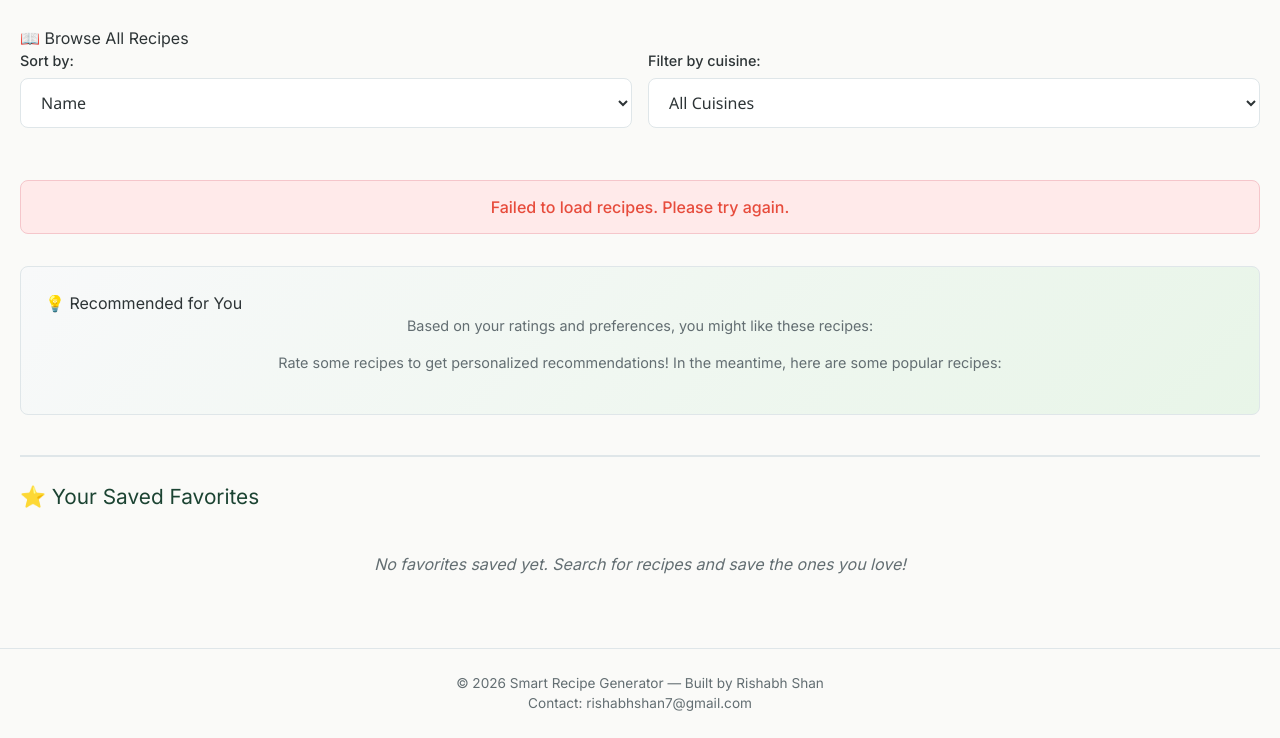
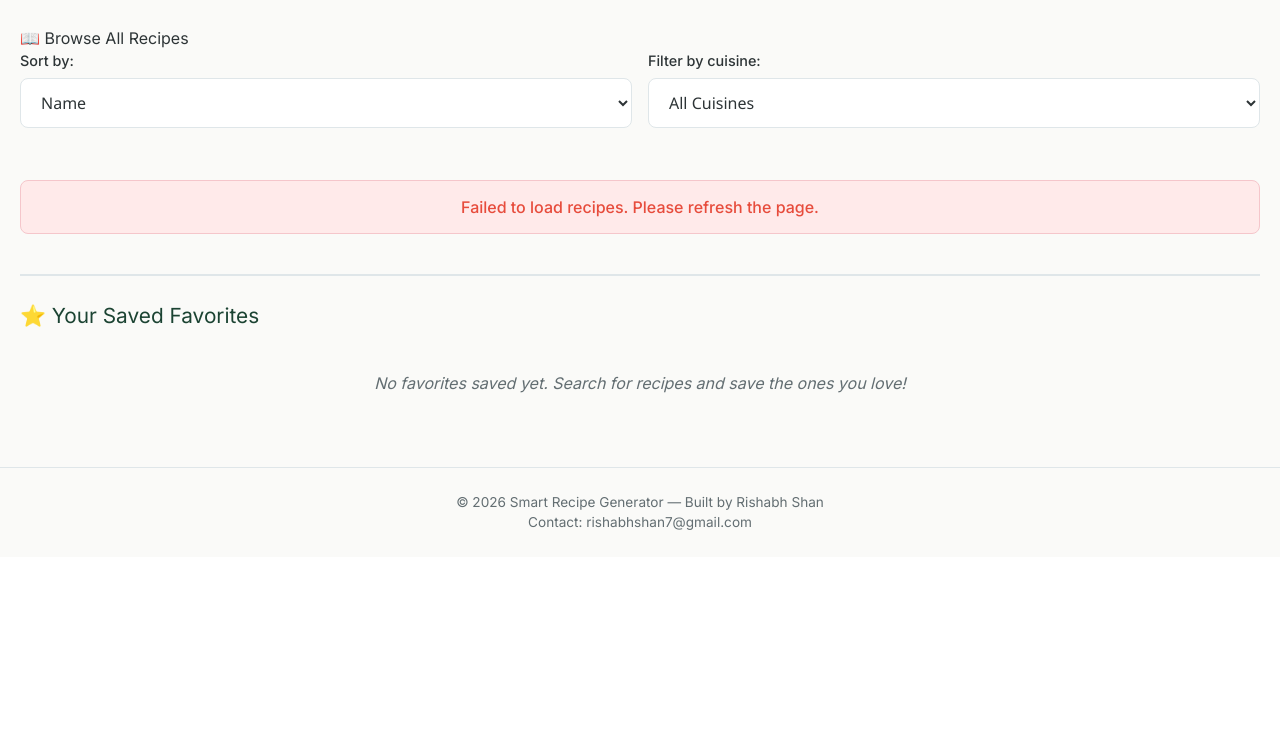
Before and after one commit to RishabhArt/FlavorFusion, a Flask app: page / in a window 1280 px wide. Shown: the part 1304-2042 px from the top of the page. After the commit the page ends 1834 px from the top, so only its background shows below. Run offline with Flask 3, Linux system fonts and the light colour scheme; data comes from the database, SQL or seed files in the repository; some libraries are stand-ins or nearby versions.

Commit message:
Remove suggestions feature and fix browse functionality

```diff
--- a/flask-app/static/js/app.js
+++ b/flask-app/static/js/app.js
@@ -22,9 +22,6 @@ document.addEventListener('DOMContentLoaded', function() {
 
     // Load all recipes for browse section
     loadAllRecipes();
-
-    // Load suggestions based on user ratings
-    loadSuggestions();
 
     // Add event listeners
     document.getElementById('search-btn').addEventListener('click', searchRecipes);
@@ -784,26 +781,26 @@ function loadAllRecipes() {
     const sortBy = document.getElementById('sort-select').value;
     const cuisineFilter = document.getElementById('browse-filter').value;
 
-    // Show loading state
-    const loadingEl = document.getElementById('browse-loading');
-    const containerEl = document.getElementById('browse-container');
-
-    if (loadingEl) loadingEl.style.display = 'block';
-    if (containerEl) containerEl.innerHTML = '';
+    // Show loading
+    document.getElementById('browse-loading').style.display = 'block';
+    document.getElementById('browse-container').innerHTML = '';
 
     fetch('/api/recipes')
-    .then(function(res) {
-        if (!res.ok) throw new Error('Network response was not ok');
-        return res.json();
+    .then(function(response) {
+        return response.json();
     })
     .then(function(recipes) {
-        // Filter by cuisine if selected
+        console.log('Loaded recipes:', recipes.length);
+
+        // Filter by cuisine
         let filteredRecipes = recipes;
-        if (cuisineFilter) {
+        if (cuisineFilter && cuisineFilter !== '') {
             filteredRecipes = recipes.filter(function(r) {
                 return r.cuisine === cuisineFilter;
             });
         }
+
+        console.log('Filtered recipes:', filteredRecipes.length);
 
         // Sort recipes
         filteredRecipes.sort(function(a, b) {
@@ -826,14 +823,13 @@ function loadAllRecipes() {
 
         // Display recipes
         displayBrowseRecipes(filteredRecipes);
-        if (loadingEl) loadingEl.style.display = 'none';
+        document.getElementById('browse-loading').style.display = 'none';
     })
     .catch(function(error) {
-        console.error('Load error:', error);
-        if (loadingEl) loadingEl.style.display = 'none';
-        if (containerEl) {
-            containerEl.innerHTML = '<div class="error-message">Failed to load recipes. Please try again.</div>';
-        }
+        console.error('Error loading recipes:', error);
+        document.getElementById('browse-loading').style.display = 'none';
+        document.getElementById('browse-container').innerHTML =
+            '<div class="error-message">Failed to load recipes. Please refresh the page.</div>';
     });
 }
 
@@ -855,7 +851,9 @@ function displayBrowseRecipes(recipes) {
         return;
     }
 
-    const recipesHTML = recipes.map(recipe => `
+    let html = '';
+    recipes.forEach(function(recipe) {
+        html += `
             <div class="recipe-card" data-recipe-id="${recipe.id}">
                 <div class="recipe-header">
                     <h3>${recipe.name}</h3>
@@ -880,103 +878,11 @@ function displayBrowseRecipes(recipes) {
                     </button>
                 </div>
             </div>
-    `).join('');
+        `;
+    });
 
-    container.innerHTML = `<div class="results-grid">${recipesHTML}</div>`;
+    container.innerHTML = html;
     console.log('Displayed', recipes.length, 'recipes in browse section');
-}
-
-// ── Load Recipe Suggestions ───────────────────────────────
-// Generates recipe suggestions based on user ratings and preferences
-function loadSuggestions() {
-    // Get user's rating history from localStorage
-    const ratingHistory = JSON.parse(localStorage.getItem('ratingHistory') || '[]');
-
-    // Always show suggestions section
-    document.getElementById('suggestions-section').style.display = 'block';
-
-    if (ratingHistory.length === 0) {
-        // Show default message for new users
-        const container = document.getElementById('suggestions-container');
-        container.innerHTML = '<p class="suggestions-intro">Rate some recipes to get personalized recommendations! In the meantime, here are some popular recipes:</p>';
-
-        // Load top rated recipes as default suggestions
-        fetch('/api/recipes')
-        .then(function(res) { return res.json(); })
-        .then(function(recipes) {
-            const topRecipes = recipes.sort((a, b) => b.rating - a.rating).slice(0, 3);
-            displaySuggestions(topRecipes);
-        });
-        return;
-    }
-
-    // Load all recipes to suggest from
-    fetch('/api/recipes')
-    .then(function(res) { return res.json(); })
-    .then(function(recipes) {
-        // Get highly rated cuisines from user history
-        const highRatedRecipes = ratingHistory.filter(r => r.rating >= 4);
-        const preferredCuisines = [...new Set(highRatedRecipes.map(r => r.cuisine))];
-
-        // Filter recipes by preferred cuisines
-        let suggestedRecipes = recipes;
-        if (preferredCuisines.length > 0) {
-            suggestedRecipes = recipes.filter(r => preferredCuisines.includes(r.cuisine));
-        }
-
-        // Sort by rating and limit to 3 suggestions
-        suggestedRecipes.sort((a, b) => b.rating - a.rating);
-        suggestedRecipes = suggestedRecipes.slice(0, 3);
-
-        displaySuggestions(suggestedRecipes);
-    })
-    .catch(function() {
-        console.error('Failed to load suggestions');
-    });
-}
-
-function displaySuggestions(recipes) {
-    const container = document.getElementById('suggestions-container');
-
-    if (!container) {
-        console.error('Suggestions container not found');
-        return;
-    }
-
-    if (recipes.length === 0) {
-        container.innerHTML = '<p>No suggestions available yet. Rate some recipes to get personalized recommendations!</p>';
-        return;
-    }
-
-    const suggestionsHTML = recipes.map(recipe => `
-        <div class="recipe-card" data-recipe-id="${recipe.id}">
-            <div class="recipe-header">
-                <h3>${recipe.name}</h3>
-                <div class="recipe-meta">
-                    <span class="cuisine">${recipe.cuisine}</span>
-                    <span class="time">${recipe.cook_time} min</span>
-                    <span class="difficulty">${recipe.difficulty}</span>
-                </div>
-            </div>
-
-            <div class="recipe-rating">
-                <span class="stars">${'⭐'.repeat(Math.round(recipe.rating))}</span>
-                <small>${recipe.rating.toFixed(1)} (${recipe.rating_count} reviews)</small>
-            </div>
-
-            <div class="recipe-actions">
-                <button class="btn btn-small" onclick="showRecipeDetails(${recipe.id})">
-                    View Recipe
-                </button>
-                <button class="btn btn-small btn-favorite" onclick="toggleFavorite(${recipe.id})">
-                    ${isFavorite(recipe.id) ? '❤️' : '🤍'}
-                </button>
-            </div>
-        </div>
-    `).join('');
-
-    container.innerHTML = `<div class="results-grid">${suggestionsHTML}</div>`;
-    console.log('Displayed', recipes.length, 'suggestions');
 }
 
 // ── Analyze User Preferences ───────────────────────────────
--- a/flask-app/templates/index.html
+++ b/flask-app/templates/index.html
@@ -214,12 +214,6 @@
             </div>
         </section>
 
-        <!-- Recipe Suggestions Section -->
-        <section id="suggestions-section" class="suggestions-section">
-            <h2>💡 Recommended for You</h2>
-            <p class="suggestions-intro">Based on your ratings and preferences, you might like these recipes:</p>
-            <div id="suggestions-container" class="results-grid"></div>
-        </section>
 
         <!-- Results Section -->
         <section id="results-section" class="results-section" style="display:none;">
```
Lines whose indentation alone changed are shown as unchanged.
